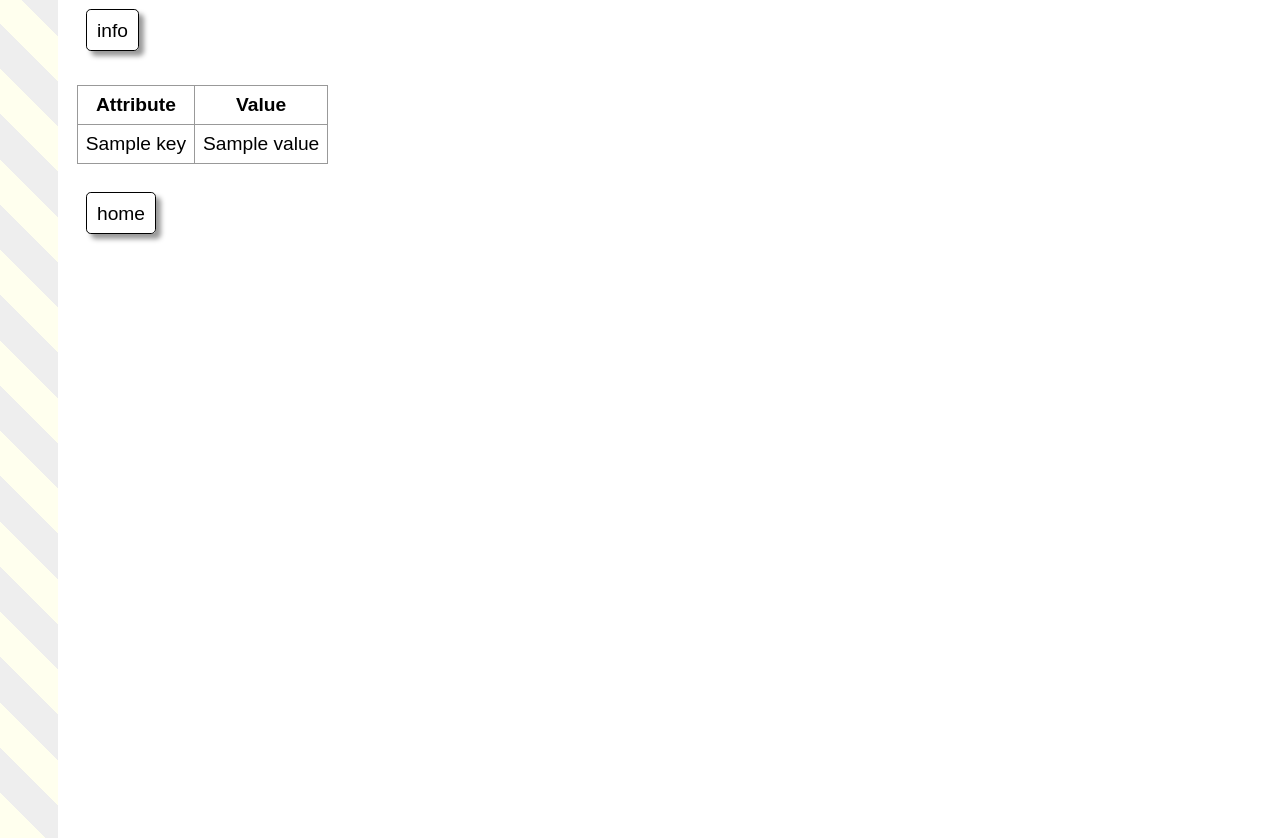
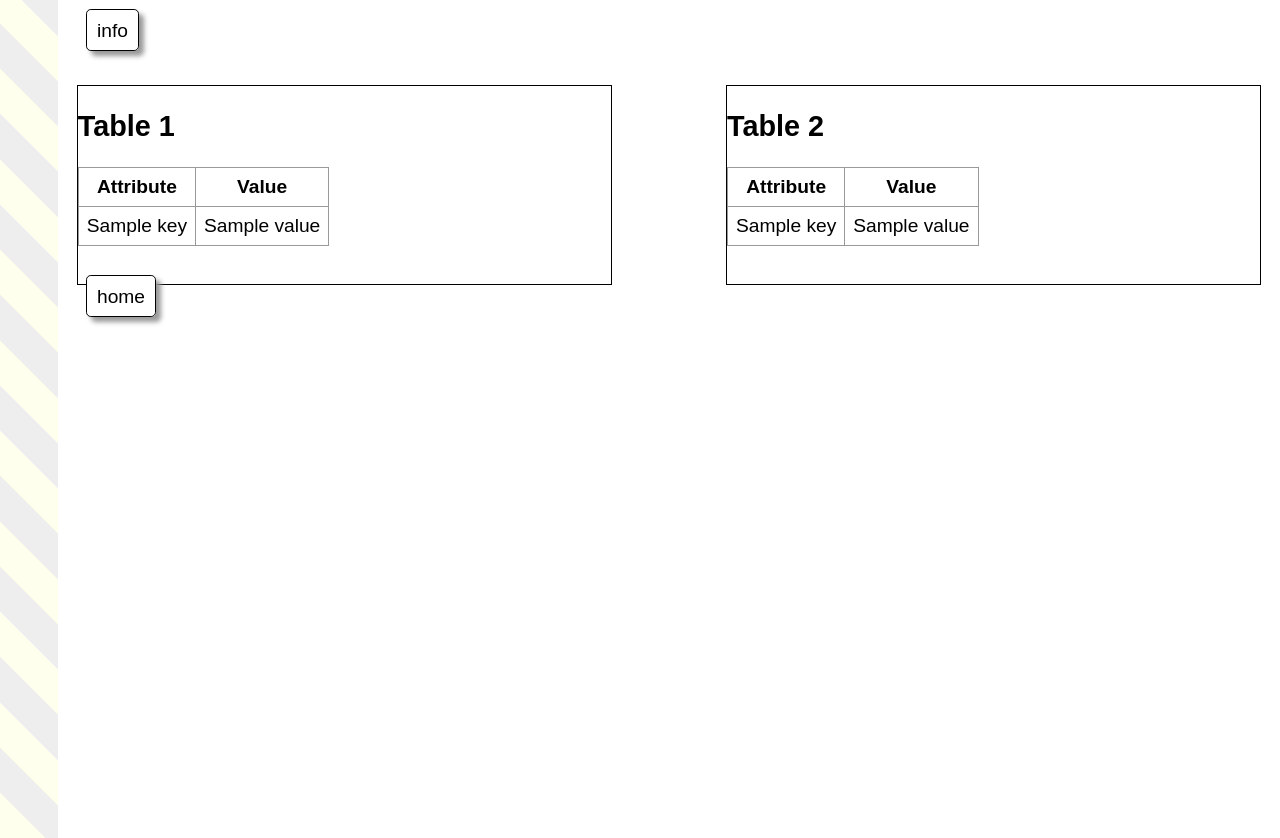
Before and after one commit to Benlawson03/Buggy-Editor-Webpage-Race-Project-23, a Flask app: template templates/info.html in a window 1280 px wide. Run offline with Flask 2, Linux system fonts and the light colour scheme; the template is opened without the code that fills it: most values are stand-ins (such as "Sample title", 1, 10 or a date in 2020).

Commit message:
even more

```diff
--- a/app.py
+++ b/app.py
@@ -89,8 +89,10 @@ def create_buggy():
 @app.route('/info')
 def info():
     with open('defaults.json', 'r') as file:
-        data = json.load(file)
-    return render_template('info.html', data=data, server_url=BUGGY_RACE_SERVER_URL)
+        data1 = json.load(file)
+    with open('types.json', 'r') as file:
+        data2 = json.load(file)
+    return render_template('info.html', data1=data1, data2=data2, server_url=BUGGY_RACE_SERVER_URL)
 
 
 
--- a/templates/info.html
+++ b/templates/info.html
@@ -11,11 +11,23 @@
 <head>
 <meta charset="UTF-8">
 <meta name="viewport" content="width=device-width, initial-scale=1.0">
-<title>JSON to HTML Table</title>
+<title>JSON to HTML Tables</title>
+<style>
+.table-container {
+display: flex;
+justify-content: space-between;
+}
+.table-container .table {
+border: 1px solid black;
+flex-basis: 45%;
+}
+</style>
 </head>
 <body>
-<div id="table-container">
-<table border="1">
+<div class="table-container">
+<div class="table">
+<h2>Table 1</h2>
+<table>
 <thead>
 <tr>
 <th>Attribute</th>
@@ -23,7 +35,7 @@
 </tr>
 </thead>
 <tbody>
-{% for key, value in data.items() %}
+{% for key, value in data1.items() %}
 <tr>
 <td>{{ key }}</td>
 <td>{{ value }}</td>
@@ -32,8 +44,29 @@
 </tbody>
 </table>
 </div>
+<div class="table">
+<h2>Table 2</h2>
+<table>
+<thead>
+<tr>
+<th>Attribute</th>
+<th>Value</th>
+</tr>
+</thead>
+<tbody>
+{% for key, value in data2.items() %}
+<tr>
+<td>{{ key }}</td>
+<td>{{ value }}</td>
+</tr>
+{% endfor %}
+</tbody>
+</table>
+</div>
+</div>
 </body>
 </html>
+
 
 <a href="/" class="button">home</a>
 
```
